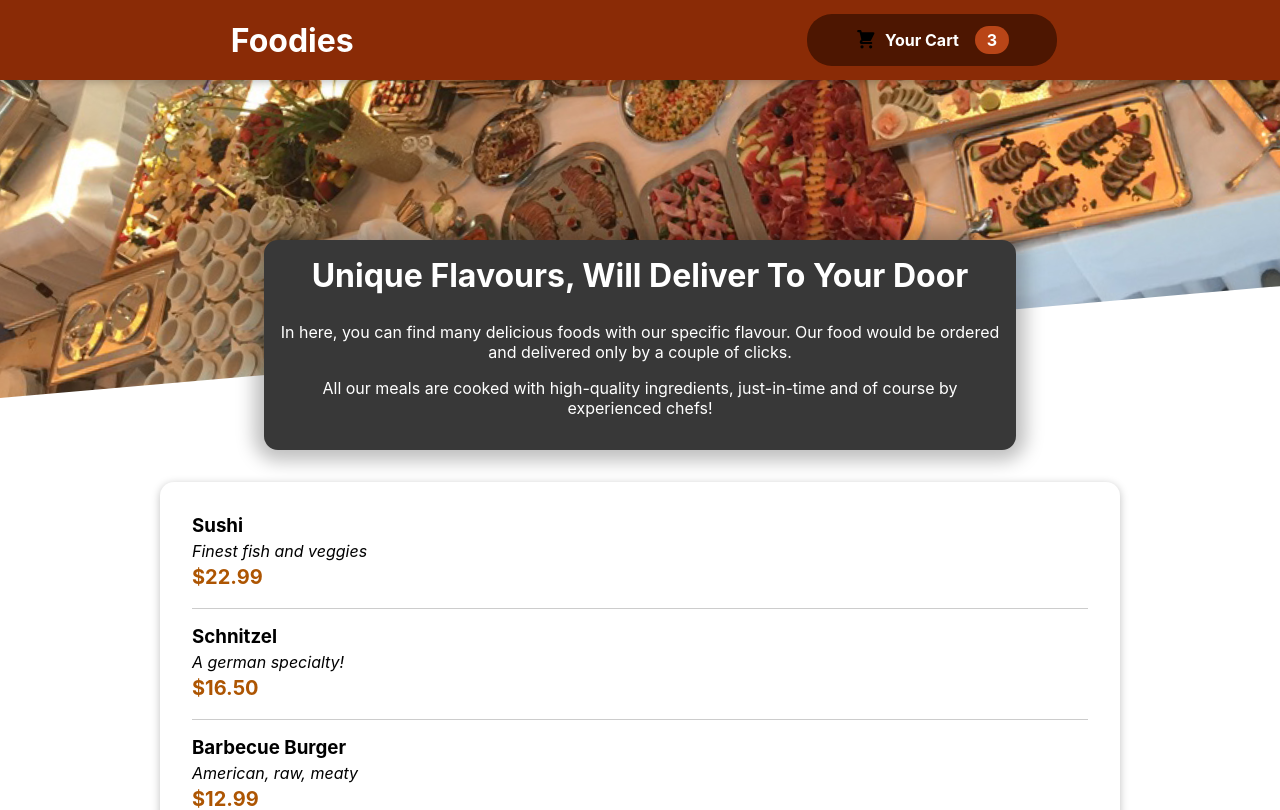
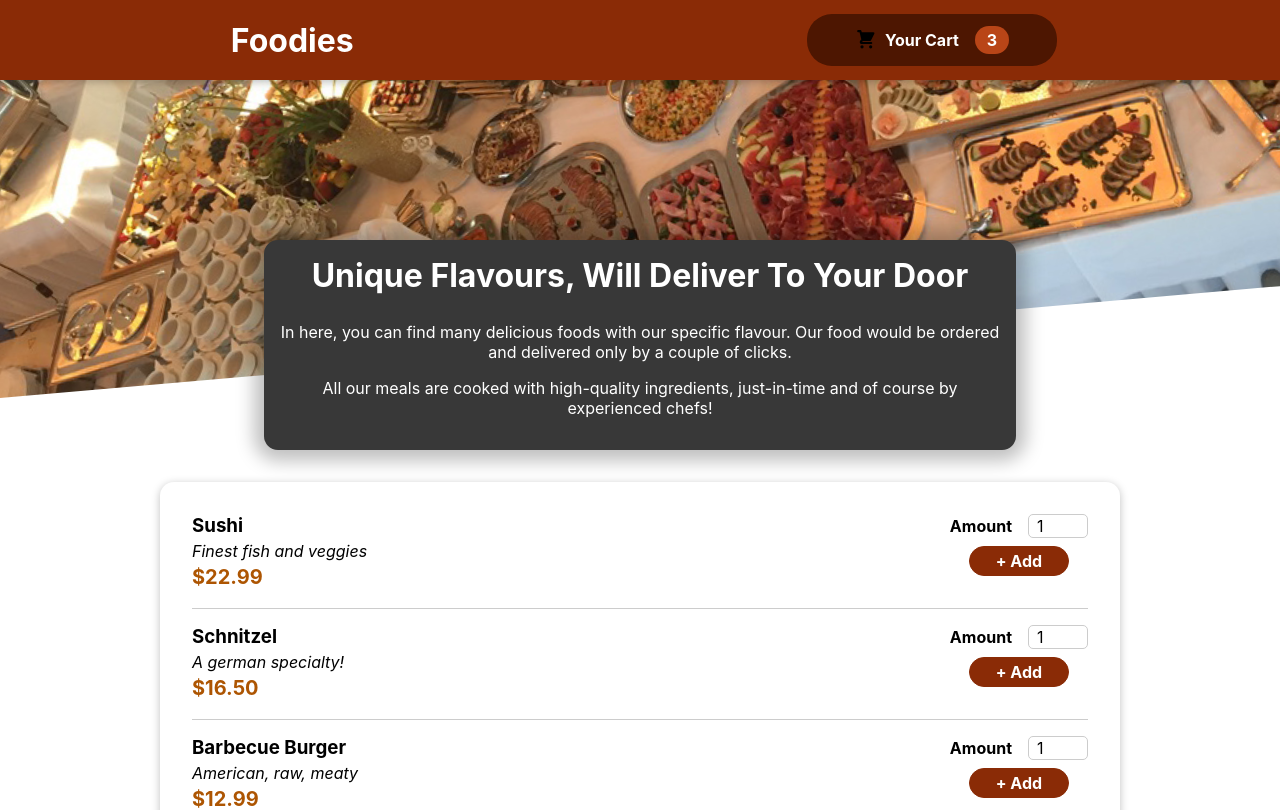
Before and after one commit to samane-jpg/order-app, a React (Create React App) app: page / in a window 1280 px wide. Shown: the top 810 px of the page. Built offline with nearby package versions, Linux system fonts and the light colour scheme.

Commit message:
Add input and MealItemForm structure and style

```diff
--- a/src/components/Meals/MealItem/MealItem.js
+++ b/src/components/Meals/MealItem/MealItem.js
@@ -1,5 +1,6 @@
-/* import MealsItemForm from "./MealsItemForm.module.css" */
+import MealsItemForm from "./MealItemForm"
 import classes from "./MealItem.module.css";
+
 const MealsItem = (props) => {
 
   const price = `$${props.price.toFixed(2)}`;
@@ -11,7 +12,7 @@
         <div className={classes.description}>{props.description}</div>
         <div className={classes.price}>{price}</div>
       </div>
-      <div>{/* <MealsItemForm /> */}</div>
+      <div><MealsItemForm /></div>
     </li>
   );
 };
--- a/src/components/Meals/MealItem/MealItemForm.js
+++ b/src/components/Meals/MealItem/MealItemForm.js
@@ -1,5 +1,23 @@
-const MealItemForm = () => {
-  return <form></form>;
+import Input from "../../UI/Input";
+import classes from "./MealItemForm.module.css";
+
+const MealItemForm = (props) => {
+  return (
+    <form className={classes.form}>
+      <Input
+        label="Amount"
+        input={{
+          id: "amount",
+          type: "number",
+          min: "1",
+          max: "5",
+          step: "1",
+          defaultValue: "1",
+        }}
+      />
+      <button>+ Add</button>
+    </form>
+  );
 };
 
 export default MealItemForm;
--- a/src/components/Meals/MealItem/MealItemForm.module.css
+++ b/src/components/Meals/MealItem/MealItemForm.module.css
@@ -0,0 +1,13 @@
+.form {
+  text-align: center;
+}
+.form button {
+  font: inherit;
+  cursor: pointer;
+  background-color: #8a2b06;
+  border: 1px solid #8a2b06;
+  color: white;
+  padding: 0.25rem 1.6rem;
+  border-radius: 20px;
+  font-weight: bold;
+}
--- a/src/components/UI/Input.js
+++ b/src/components/UI/Input.js
@@ -1,8 +1,12 @@
-const Input = () => {
-     return ( <div>
-          <label>Amount</label>
-          <input></input>
-     </div> );
-}
+import classes from "./Input.module.css"
+
+const Input = (props) => {
+  return (
+    <div className={classes.input}>
+      <label htmlFor={props.input.id}>{props.label}</label>
+      <input {...props.input}/>
+    </div>
+  );
+};
 
 export default Input;
--- a/src/components/UI/Input.module.css
+++ b/src/components/UI/Input.module.css
@@ -0,0 +1,18 @@
+.input {
+  display: flex;
+  align-items: center;
+  margin-bottom: 0.5rem;
+}
+
+.input label {
+  font-weight: bold;
+  margin-right: 1rem;
+}
+
+.input input {
+  width: 3rem;
+  border-radius: 5px;
+  border: 1px solid #ccc;
+  font: inherit;
+  padding-left: 0.5rem;
+}
```
